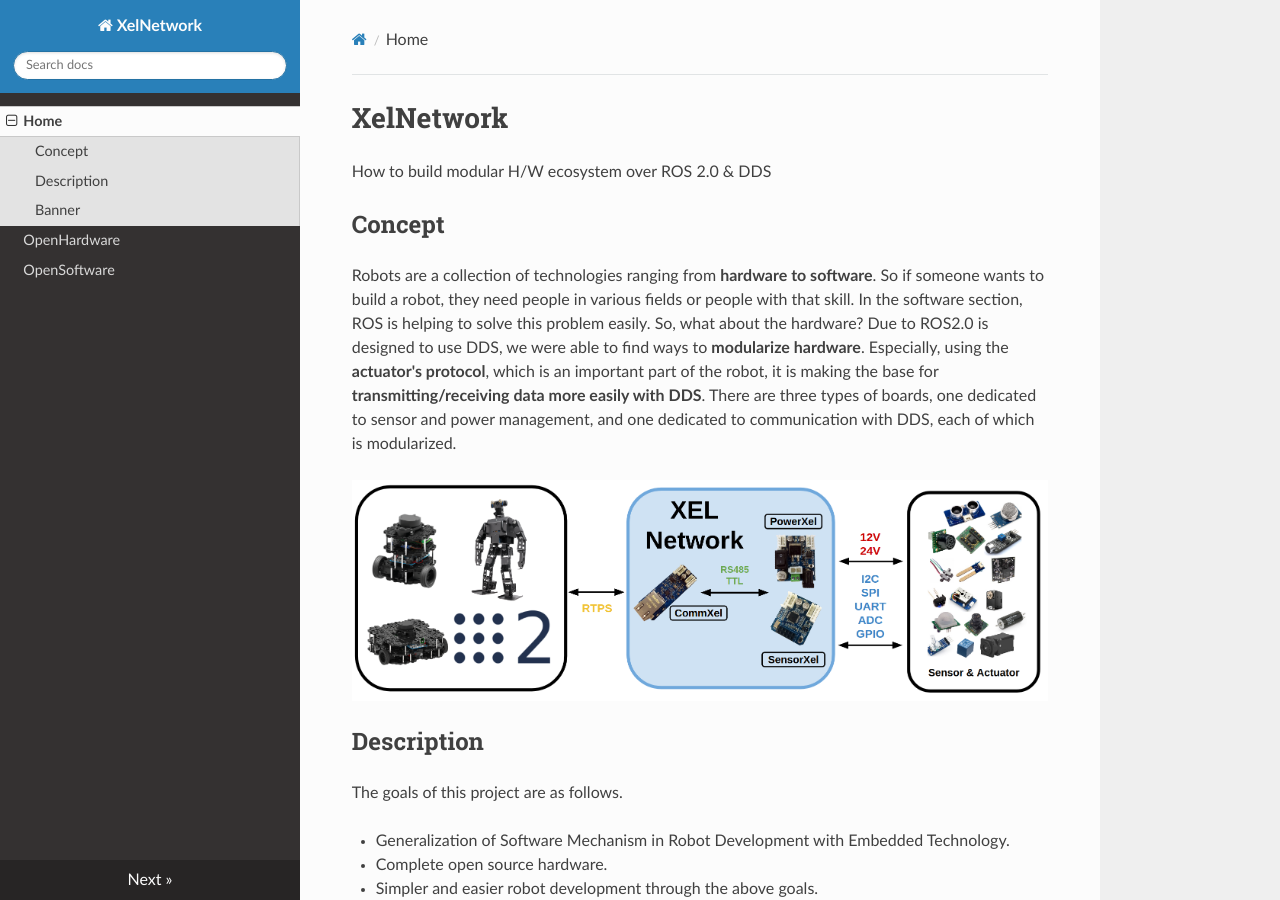
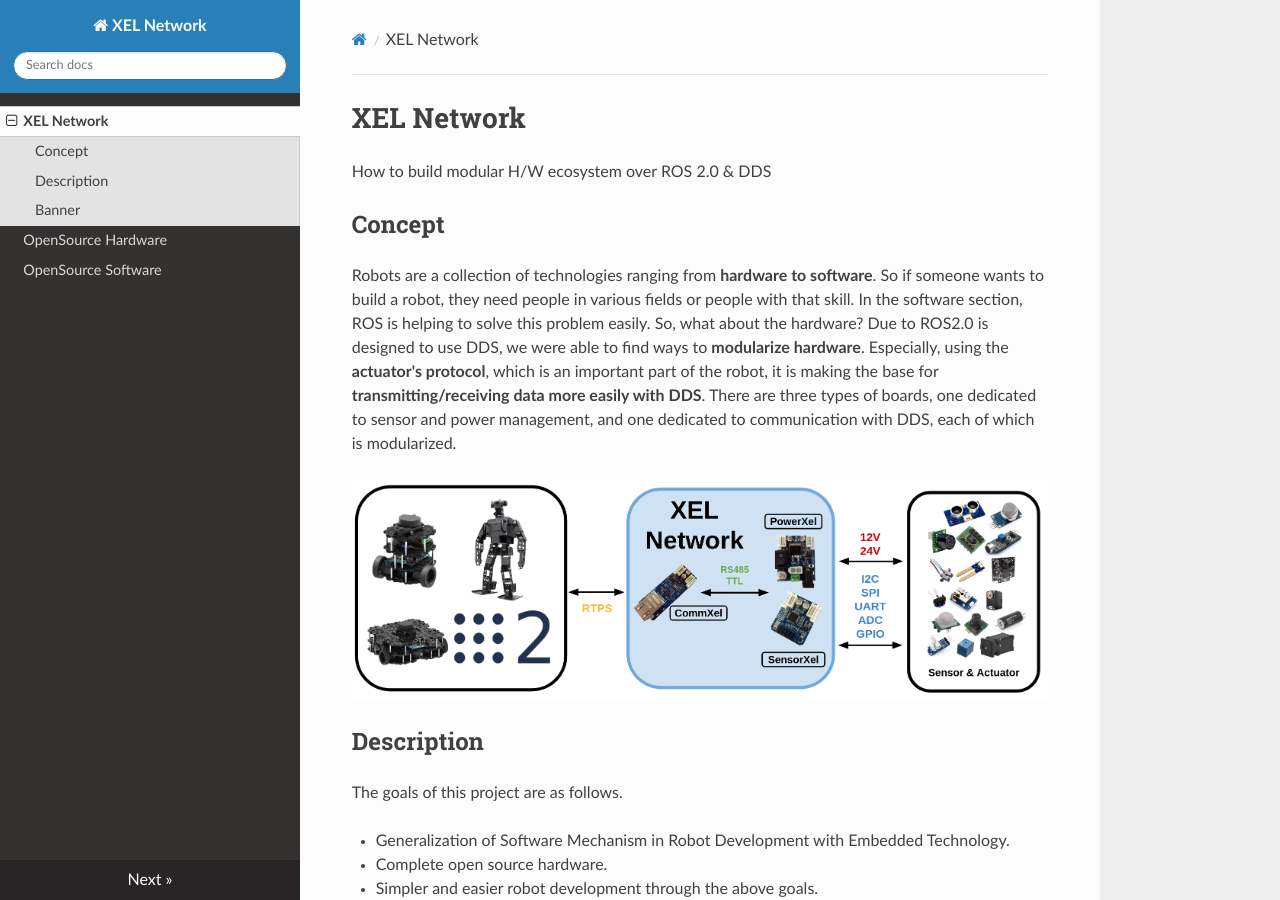
Before and after one commit to ROBOTIS-GIT/XelNetwork_Documents, an MkDocs documentation site: the page built from docs/index.md, in a window 1280 px wide and 900 px high. Built offline with MkDocs 1.6.1, drawn with Linux system fonts in a browser that asks for light colours; nearby versions of some CDN libraries; old or Windows-style settings are respelled for this version of MkDocs.

Commit message:
modified the title and menu

````diff
--- a/docs/hardware.md
+++ b/docs/hardware.md
@@ -1,10 +1,7 @@
-# OpenHardware
+# OpenSource Hardware
 
 ## Git Repositories
 - [hardware (Schematic, Gerber, CAD, BOM)](https://github.com/ROBOTIS-GIT/XelNetwork_Hardware)
-
-
-<br>
 
 ## Specification
 #### SensorXel
@@ -59,7 +56,7 @@
 #### CommXel
 ![](_static/commxel_rev_c.JPG)
 
-  - It is an important part of creating and processing topics from XelNetwork to ROS 2, and it features an Ethernet port and a USB port.
+  - It is an important part of creating and processing topics from XEL Network to ROS 2, and it features an Ethernet port and a USB port.
 
 |Item|Description|
 |:-:|:-:|
--- a/docs/index.md
+++ b/docs/index.md
@@ -1,4 +1,4 @@
-# XelNetwork
+# XEL Network
 
 How to build modular H/W ecosystem over ROS 2.0 & DDS
 
--- a/docs/software.md
+++ b/docs/software.md
@@ -1,11 +1,9 @@
-# OpenSoftware
+# OpenSource Software
 
 ## Git Repositories
 - [commXel](https://github.com/ROBOTIS-GIT/XelNetwork_CommXel)
 - [sensorXel](https://github.com/ROBOTIS-GIT/XelNetwork_SensorXel)
 - [powerXel](https://github.com/ROBOTIS-GIT/XelNetwork_PowerXel)
-
-<br>
 
 ## Getting Start
 #### Install microRTPSAgent
@@ -31,7 +29,7 @@
 $ sudo ldconfig /usr/local/lib/
 ```
 
-#### Run XelNetwork
+#### Run XEL Network
 - Run microRTPSAgent
 ```bash
 $ cd
--- a/mkdocs.yml
+++ b/mkdocs.yml
@@ -1,6 +1,6 @@
-site_name: XelNetwork
+site_name: XEL Network
 pages:
-    - Home: index.md
-    - OpenHardware: hardware.md
-    - OpenSoftware: software.md
+    - XEL Network: index.md
+    - OpenSource Hardware: hardware.md
+    - OpenSource Software: software.md
 theme: readthedocs
````
Also changed, not shown: README.md (+4 -4 lines).
